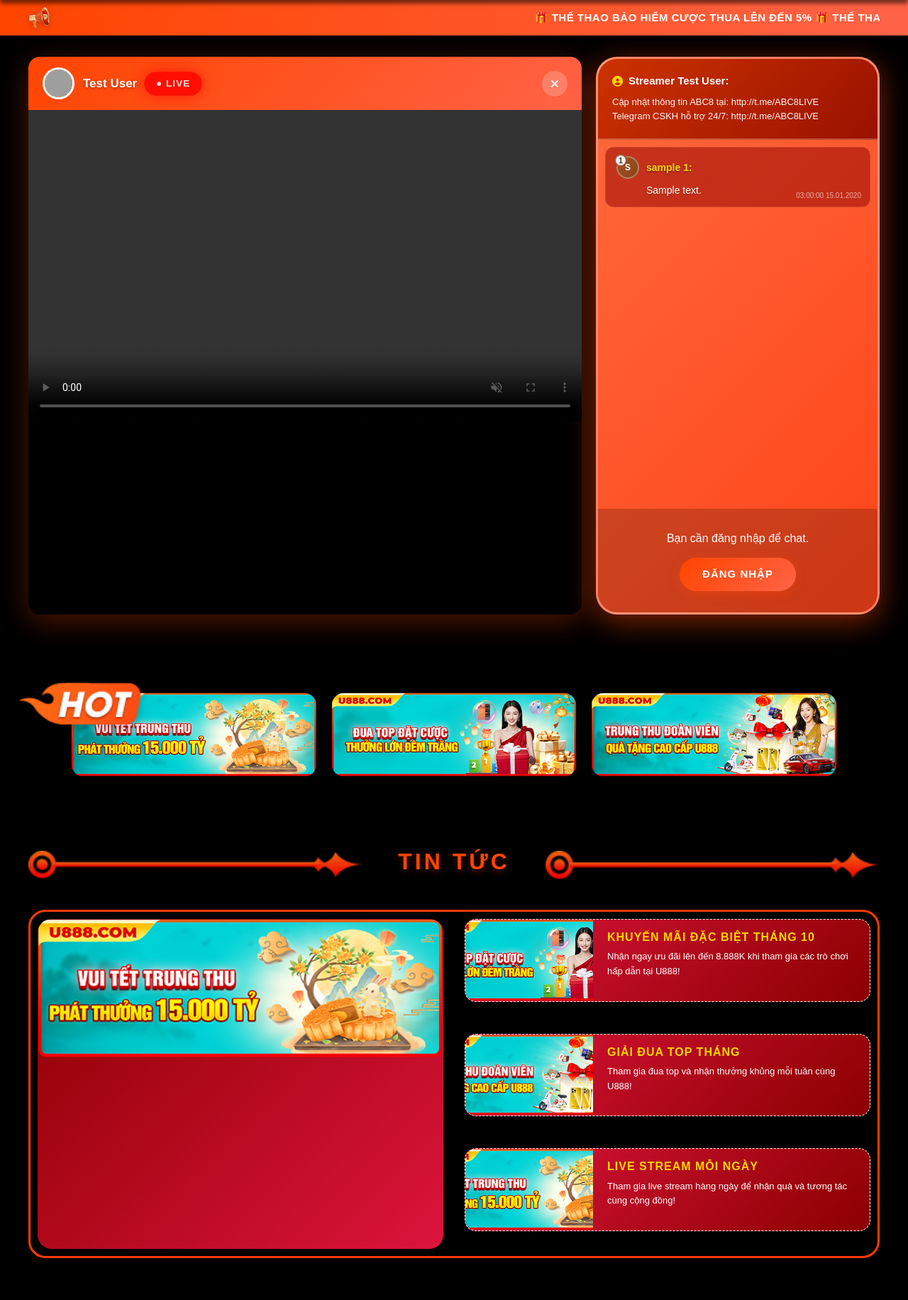
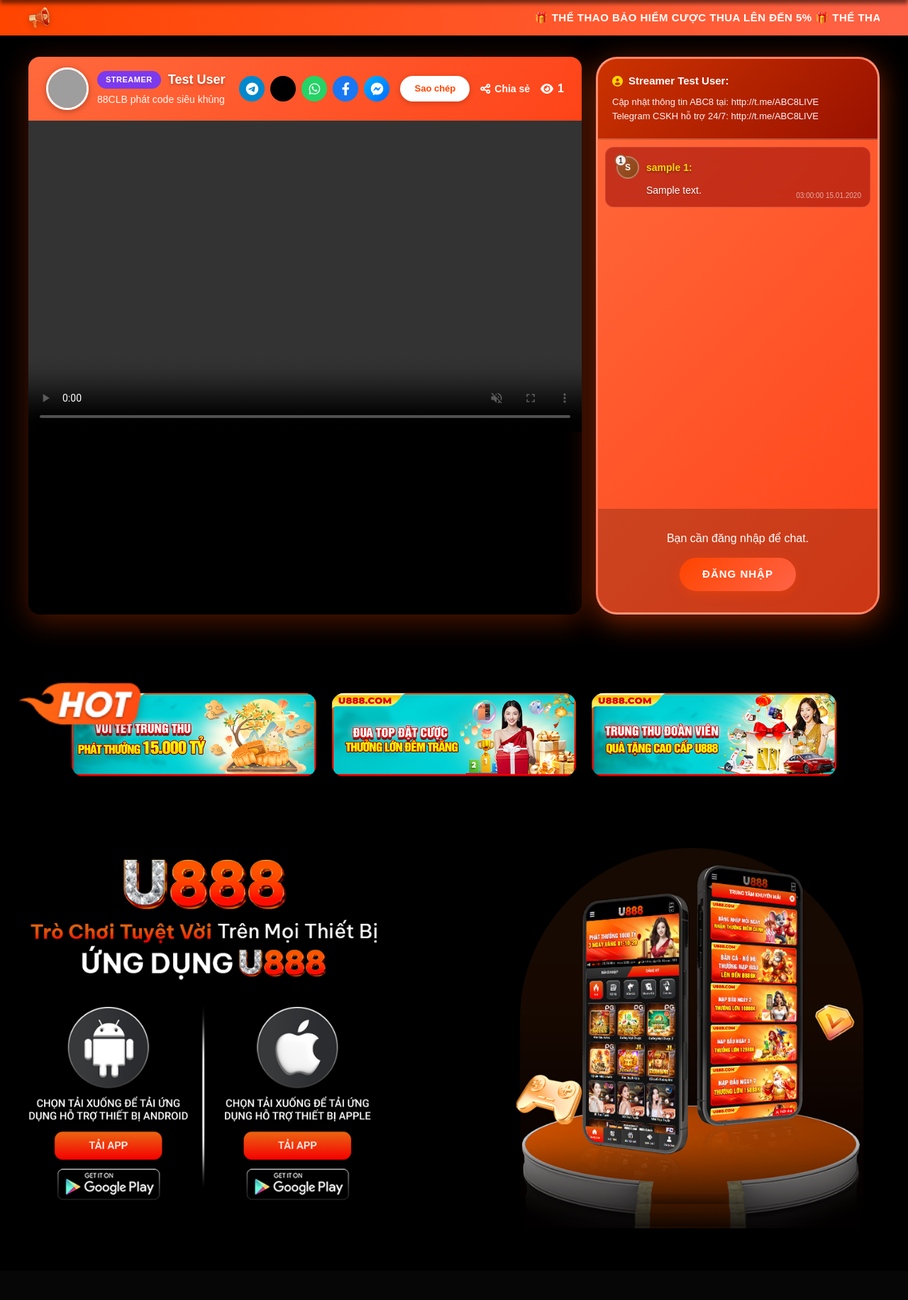
Before and after one commit to Bernie993/source-live, a Laravel app: page /live-room/1 in a window 1280 px wide. Shown: the part 99-1931 px from the top of the page at 71% size. After the commit the page ends 1830 px from the top, so only its background shows below. Run offline with Laravel 12, Linux system fonts and the light colour scheme; data comes from the database, SQL or seed files in the repository; tables that the repository leaves empty hold one stand-in row (values such as "Sample post"); parts of the project's set-up code (start-up, migrations or seed data) failed here and were passed over; grey boxes are pictures that could not be loaded.

Commit message:
đếm số người đang xem live

```diff
--- a/app/Http/Controllers/LiveStreamController.php
+++ b/app/Http/Controllers/LiveStreamController.php
@@ -6,6 +6,7 @@
 use Illuminate\Http\Request;
 use Illuminate\Http\JsonResponse;
 use Illuminate\Support\Facades\Log;
+use Illuminate\Support\Facades\Cache;
 use Carbon\Carbon;
 
 class LiveStreamController extends Controller
@@ -249,4 +250,111 @@
             ], 500);
         }
     }
+
+    /**
+     * Track viewer for specific live stream
+     */
+    public function trackViewer(Request $request, $id): JsonResponse
+    {
+        try {
+            // Validate live exists
+            $live = LiveSetting::find($id);
+            if (!$live) {
+                return response()->json([
+                    'success' => false,
+                    'message' => 'Live not found'
+                ], 404);
+            }
+
+            // Get unique session/user identifier
+            $sessionId = session()->getId();
+            $cacheKey = "live_viewers_{$id}";
+            $viewerKey = "live_viewer_{$id}_{$sessionId}";
+
+            // Get current viewers set from cache
+            $viewers = Cache::get($cacheKey, []);
+
+            // Add this viewer with timestamp
+            $viewers[$sessionId] = now()->timestamp;
+
+            // Clean up old viewers (inactive for more than 30 seconds)
+            $currentTime = now()->timestamp;
+            $viewers = array_filter($viewers, function($timestamp) use ($currentTime) {
+                return ($currentTime - $timestamp) < 30;
+            });
+
+            // Store updated viewers list (expire in 60 seconds)
+            Cache::put($cacheKey, $viewers, 60);
+
+            // Store individual viewer timestamp (expire in 30 seconds)
+            Cache::put($viewerKey, now()->timestamp, 30);
+
+            $viewerCount = count($viewers);
+
+            Log::info("Viewer tracked for live {$id}", [
+                'session_id' => $sessionId,
+                'viewer_count' => $viewerCount
+            ]);
+
+            return response()->json([
+                'success' => true,
+                'viewer_count' => $viewerCount,
+                'session_id' => $sessionId
+            ]);
+
+        } catch (\Exception $e) {
+            Log::error('Error tracking viewer', [
+                'live_id' => $id,
+                'error' => $e->getMessage(),
+                'trace' => $e->getTraceAsString()
+            ]);
+
+            return response()->json([
+                'success' => false,
+                'viewer_count' => 0,
+                'message' => 'Error tracking viewer'
+            ], 500);
+        }
+    }
+
+    /**
+     * Mark viewer as left
+     */
+    public function viewerLeave(Request $request, $id): JsonResponse
+    {
+        try {
+            $sessionId = session()->getId();
+            $cacheKey = "live_viewers_{$id}";
+            $viewerKey = "live_viewer_{$id}_{$sessionId}";
+
+            // Remove viewer from the set
+            $viewers = Cache::get($cacheKey, []);
+            unset($viewers[$sessionId]);
+
+            // Update cache
+            Cache::put($cacheKey, $viewers, 60);
+            Cache::forget($viewerKey);
+
+            Log::info("Viewer left live {$id}", [
+                'session_id' => $sessionId,
+                'remaining_viewers' => count($viewers)
+            ]);
+
+            return response()->json([
+                'success' => true,
+                'message' => 'Viewer removed'
+            ]);
+
+        } catch (\Exception $e) {
+            Log::error('Error removing viewer', [
+                'live_id' => $id,
+                'error' => $e->getMessage()
+            ]);
+
+            return response()->json([
+                'success' => false,
+                'message' => 'Error removing viewer'
+            ], 500);
+        }
+    }
 }
--- a/resources/views/live-room.blade.php
+++ b/resources/views/live-room.blade.php
@@ -235,11 +235,19 @@
         }
 
         .video-header {
-            background: linear-gradient(135deg, #FF4500 0%, #FF6347 100%);
-            padding: 15px 20px;
+            background: linear-gradient(135deg, #FF6A3D 0%, #FF4419 100%);
+            padding: 15px 25px;
             display: flex;
             justify-content: space-between;
             align-items: center;
+            box-shadow: 0 4px 12px rgba(0, 0, 0, 0.3);
+        }
+
+        .video-header-left {
+            display: flex;
+            align-items: center;
+            gap: 15px;
+            flex: 1;
         }
 
         .host-info {
@@ -249,55 +257,146 @@
         }
 
         .host-avatar {
-            width: 45px;
-            height: 45px;
+            width: 60px;
+            height: 60px;
             border-radius: 50%;
             border: 3px solid white;
             object-fit: cover;
-        }
-
-        .host-name {
-            color: white;
-            font-weight: 700;
-            font-size: 17px;
-            text-shadow: 0 2px 4px rgba(0, 0, 0, 0.3);
-        }
-
-        .live-badge {
-            background: #FF0000;
-            color: white;
-            padding: 6px 16px;
-            border-radius: 25px;
-            font-size: 13px;
+            box-shadow: 0 2px 8px rgba(0, 0, 0, 0.3);
+        }
+
+        .host-details {
+            display: flex;
+            flex-direction: column;
+            gap: 4px;
+        }
+
+        .host-name-row {
+            display: flex;
+            align-items: center;
+            gap: 10px;
+        }
+
+        .streamer-badge {
+            background: #7C3AED;
+            color: white;
+            padding: 4px 12px;
+            border-radius: 15px;
+            font-size: 11px;
             font-weight: 700;
             text-transform: uppercase;
-            letter-spacing: 1px;
-            animation: pulse 2s infinite;
-            box-shadow: 0 0 20px rgba(255, 0, 0, 0.8);
+            letter-spacing: 0.5px;
+        }
+
+        .host-name {
+            color: white;
+            font-weight: 700;
+            font-size: 18px;
+            text-shadow: 0 2px 4px rgba(0, 0, 0, 0.3);
+        }
+
+        .host-description {
+            color: white;
+            font-size: 14px;
+            font-weight: 500;
+            opacity: 0.95;
+        }
+
+        .video-header-right {
+            display: flex;
+            align-items: center;
+            gap: 15px;
+        }
+
+        .social-icons {
+            display: flex;
+            align-items: center;
+            gap: 8px;
+        }
+
+        .social-icon {
+            width: 36px;
+            height: 36px;
+            border-radius: 50%;
+            display: flex;
+            align-items: center;
+            justify-content: center;
+            cursor: pointer;
+            transition: transform 0.3s ease;
+            text-decoration: none;
+            font-size: 18px;
+            color: white;
+        }
+
+        .social-icon:hover {
+            transform: scale(1.1);
+        }
+
+        .social-icon.telegram {
+            background: #0088cc;
+        }
+
+        .social-icon.twitter {
+            background: #000000;
+        }
+
+        .social-icon.whatsapp {
+            background: #25D366;
+        }
+
+        .social-icon.facebook {
+            background: #1877F2;
+        }
+
+        .social-icon.messenger {
+            background: linear-gradient(135deg, #00B2FF 0%, #006AFF 100%);
+        }
+
+        .copy-button {
+            background: white;
+            color: #FF4500;
+            border: none;
+            padding: 8px 20px;
+            border-radius: 20px;
+            font-weight: 700;
+            font-size: 13px;
+            cursor: pointer;
+            transition: all 0.3s ease;
+            box-shadow: 0 2px 8px rgba(0, 0, 0, 0.2);
+        }
+
+        .copy-button:hover {
+            transform: translateY(-2px);
+            box-shadow: 0 4px 12px rgba(0, 0, 0, 0.3);
+        }
+
+        .viewer-stats {
+            display: flex;
+            align-items: center;
+            gap: 15px;
+        }
+
+        .stat-item {
+            display: flex;
+            align-items: center;
+            gap: 6px;
+            color: white;
+            font-size: 14px;
+            font-weight: 600;
+        }
+
+        .stat-item i {
+            font-size: 16px;
+        }
+
+        .viewer-count {
+            font-size: 16px;
+            font-weight: 700;
         }
 
         @keyframes pulse {
             0%, 100% { opacity: 1; transform: scale(1); }
             50% { opacity: 0.8; transform: scale(1.05); }
-        }
-
-        .close-button {
-            background: rgba(255, 255, 255, 0.2);
-            border: none;
-            color: white;
-            width: 36px;
-            height: 36px;
-            border-radius: 50%;
-            cursor: pointer;
-            transition: all 0.3s ease;
-            display: flex;
-            align-items: center;
-            justify-content: center;
-        }
-
-        .close-button:hover {
-            background: rgba(255, 255, 255, 0.3);
-            transform: rotate(90deg);
         }
 
         .video-player-wrapper {
@@ -1021,16 +1120,57 @@
             <!-- Video Player Section (Left) -->
             <div class="video-section">
                 <div class="video-header">
-                    <div class="host-info">
-                        <img src="{{ $liveSetting->assignedUser->avatar ?? 'https://ui-avatars.com/api/?name=' . urlencode($liveSetting->assignedUser->name ?? 'Host') . '&background=FF4500&color=fff' }}"
-                             alt="Host Avatar"
-                             class="host-avatar">
-                        <span class="host-name">{{ $liveSetting->assignedUser->name ?? 'Admin U888' }}</span>
-                        <span class="live-badge">● LIVE</span>
+                    <div class="video-header-left">
+                        <div class="host-info">
+                            <img src="{{ $liveSetting->assignedUser->avatar ?? 'https://ui-avatars.com/api/?name=' . urlencode($liveSetting->assignedUser->name ?? 'Host') . '&background=FF4500&color=fff' }}"
+                                 alt="Host Avatar"
+                                 class="host-avatar">
+                            <div class="host-details">
+                                <div class="host-name-row">
+                                    <span class="streamer-badge">Streamer</span>
+                                    <span class="host-name">{{ $liveSetting->assignedUser->name ?? 'Viruss' }}</span>
+                                </div>
+                                <div class="host-description">
+                                    88CLB phát code siêu khủng
+                                </div>
+                            </div>
+                        </div>
                     </div>
-                    <button class="close-button" onclick="window.close()">
-                        <i class="fas fa-times"></i>
-                    </button>
+
+                    <div class="video-header-right">
+                        <div class="social-icons">
+                            <a href="http://t.me/ABC8LIVE" target="_blank" class="social-icon telegram" title="Telegram">
+                                <i class="fab fa-telegram-plane"></i>
+                            </a>
+                            <a href="#" class="social-icon twitter" title="Twitter/X">
+                                <i class="fab fa-x-twitter"></i>
+                            </a>
+                            <a href="#" class="social-icon whatsapp" title="WhatsApp">
+                                <i class="fab fa-whatsapp"></i>
+                            </a>
+                            <a href="#" class="social-icon facebook" title="Facebook">
+                                <i class="fab fa-facebook-f"></i>
+                            </a>
+                            <a href="#" class="social-icon messenger" title="Messenger">
+                                <i class="fab fa-facebook-messenger"></i>
+                            </a>
+                        </div>
+
+                        <button class="copy-button" onclick="copyLiveUrl()">
+                            Sao chép
+                        </button>
+
+                        <div class="viewer-stats">
+                            <div class="stat-item">
+                                <i class="fas fa-share-nodes"></i>
+                                <span>Chia sẻ</span>
+                            </div>
+                            <div class="stat-item">
+                                <i class="fas fa-eye"></i>
+                                <span class="viewer-count" id="live-viewer-count">0</span>
+                            </div>
+                        </div>
+                    </div>
                 </div>
                 <div class="video-player-wrapper">
                     <video id="live-video-player" controls autoplay muted playsinline></video>
@@ -1098,55 +1238,6 @@
             </div>
         </div>
     </div>
-
-    <!-- News Section -->
-    <div class="news-section">
-        <div class="section-title">
-            <div class="section-title-line left">
-                <img src="{{ asset('images/Group 1597881358.png') }}" alt="Line">
-            </div>
-            <h2 class="section-title-text">TIN TỨC</h2>
-            <div class="section-title-line right">
-                <img src="{{ asset('images/Group 2087325152.png') }}" alt="Line">
-            </div>
-        </div>
-
-        <div class="news-grid">
-            <div class="news-main">
-                <img src="{{ asset('images/image 77.png') }}" alt="Main News">
-            </div>
-            <div class="news-list">
-                <div class="news-item">
-                    <div class="news-item-image">
-                        <img src="{{ asset('images/image 78.png') }}" alt="News 1">
-                    </div>
-                    <div class="news-item-content">
-                        <h3 class="news-item-title">Khuyến Mãi Đặc Biệt Tháng 10</h3>
-                        <p class="news-item-description">Nhận ngay ưu đãi lên đến 8.888K khi tham gia các trò chơi hấp dẫn tại U888!</p>
-                    </div>
-                </div>
-                <div class="news-item">
-                    <div class="news-item-image">
-                        <img src="{{ asset('images/image 79.png') }}" alt="News 2">
-                    </div>
-                    <div class="news-item-content">
-                        <h3 class="news-item-title">Giải Đua Top Tháng</h3>
-                        <p class="news-item-description">Tham gia đua top và nhận thưởng khủng mỗi tuần cùng U888!</p>
-                    </div>
-                </div>
-                <div class="news-item">
-                    <div class="news-item-image">
-                        <img src="{{ asset('images/image 77.png') }}" alt="News 3">
-                    </div>
-                    <div class="news-item-content">
-                        <h3 class="news-item-title">Live Stream Mỗi Ngày</h3>
-                        <p class="news-item-description">Tham gia live stream hàng ngày để nhận quà và tương tác cùng cộng đồng!</p>
-                    </div>
-                </div>
-            </div>
-        </div>
-    </div>
-
     <!-- App Download Section -->
     <div class="app-download-section">
         <div class="app-download-banner">
@@ -1430,6 +1521,81 @@
             return `${hours}:${minutes}:${seconds} ${day}.${month}.${year}`;
         }
 
+        // Copy Live URL function
+        function copyLiveUrl() {
+            const url = window.location.href;
+
+            // Modern API
+            if (navigator.clipboard && window.isSecureContext) {
+                navigator.clipboard.writeText(url).then(() => {
+                    alert('Đã sao chép link live vào clipboard!');
+                }).catch(err => {
+                    console.error('Failed to copy:', err);
+                    fallbackCopy(url);
+                });
+            } else {
+                fallbackCopy(url);
+            }
+        }
+
+        function fallbackCopy(text) {
+            const textArea = document.createElement('textarea');
+            textArea.value = text;
+            textArea.style.position = 'fixed';
+            textArea.style.left = '-999999px';
+            document.body.appendChild(textArea);
+            textArea.focus();
+            textArea.select();
+
+            try {
+                document.execCommand('copy');
+                alert('Đã sao chép link live vào clipboard!');
+            } catch (err) {
+                console.error('Fallback copy failed:', err);
+                alert('Không thể sao chép. Vui lòng copy thủ công: ' + text);
+            }
+
+            document.body.removeChild(textArea);
+        }
+
+        // Track and update viewer count for this specific live
+        const liveId = {{ $liveSetting->id }};
+        let viewerTrackingInterval;
+
+        function updateViewerCount() {
+            fetch(`/api/live/${liveId}/viewer-count`, {
+                method: 'POST',
+                headers: {
+                    'Content-Type': 'application/json',
+                    'X-CSRF-TOKEN': document.querySelector('meta[name="csrf-token"]').content,
+                    'Accept': 'application/json'
+                }
+            })
+            .then(response => response.json())
+            .then(data => {
+                if (data.success && data.viewer_count !== undefined) {
+                    document.getElementById('live-viewer-count').textContent = data.viewer_count;
+                    console.log('👥 Viewers:', data.viewer_count);
+                }
+            })
+            .catch(error => {
+                console.warn('⚠️ Could not update viewer count:', error);
+            });
+        }
+
+        // Initial viewer count
+        updateViewerCount();
+
+        // Update viewer count every 10 seconds
+        viewerTrackingInterval = setInterval(updateViewerCount, 10000);
+
+        // Mark viewer as left when page unloads
+        window.addEventListener('beforeunload', function() {
+            navigator.sendBeacon(`/api/live/${liveId}/viewer-leave`, JSON.stringify({
+                _token: document.querySelector('meta[name="csrf-token"]').content
+            }));
+        });
+
         // Chat is ready
         console.log('✅ Chat initialized successfully');
 
--- a/routes/api.php
+++ b/routes/api.php
@@ -27,6 +27,10 @@
     Route::get('/status', [LiveStreamController::class, 'getStreamStatus']);
     Route::get('/viewer-count', [LiveStreamController::class, 'updateViewerCount']);
     Route::get('/all-streams', [LiveStreamController::class, 'getAllLiveStreams']);
+
+    // Viewer tracking for specific live
+    Route::post('/{id}/viewer-count', [LiveStreamController::class, 'trackViewer'])->middleware('web');
+    Route::post('/{id}/viewer-leave', [LiveStreamController::class, 'viewerLeave'])->middleware('web');
 });
 
 // User info route
```
